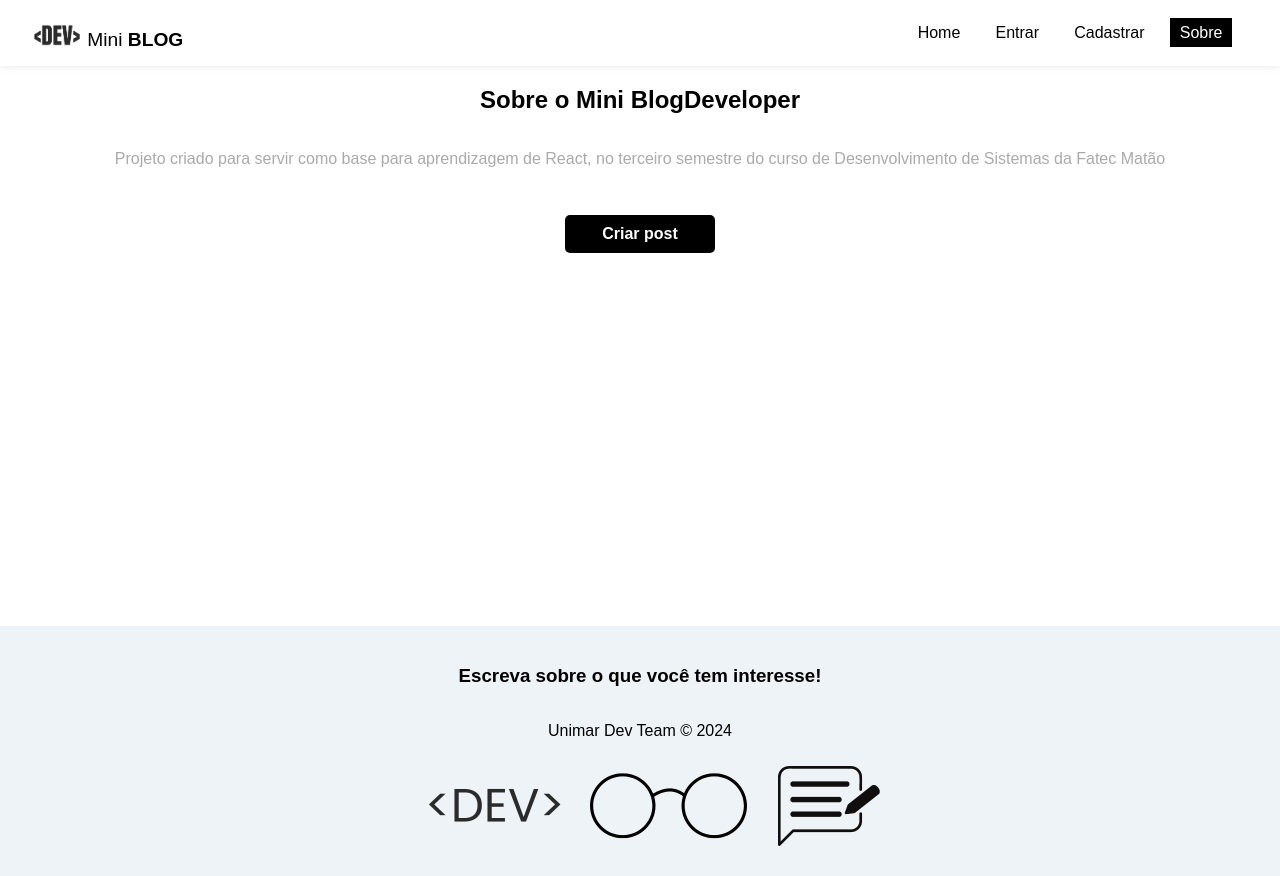
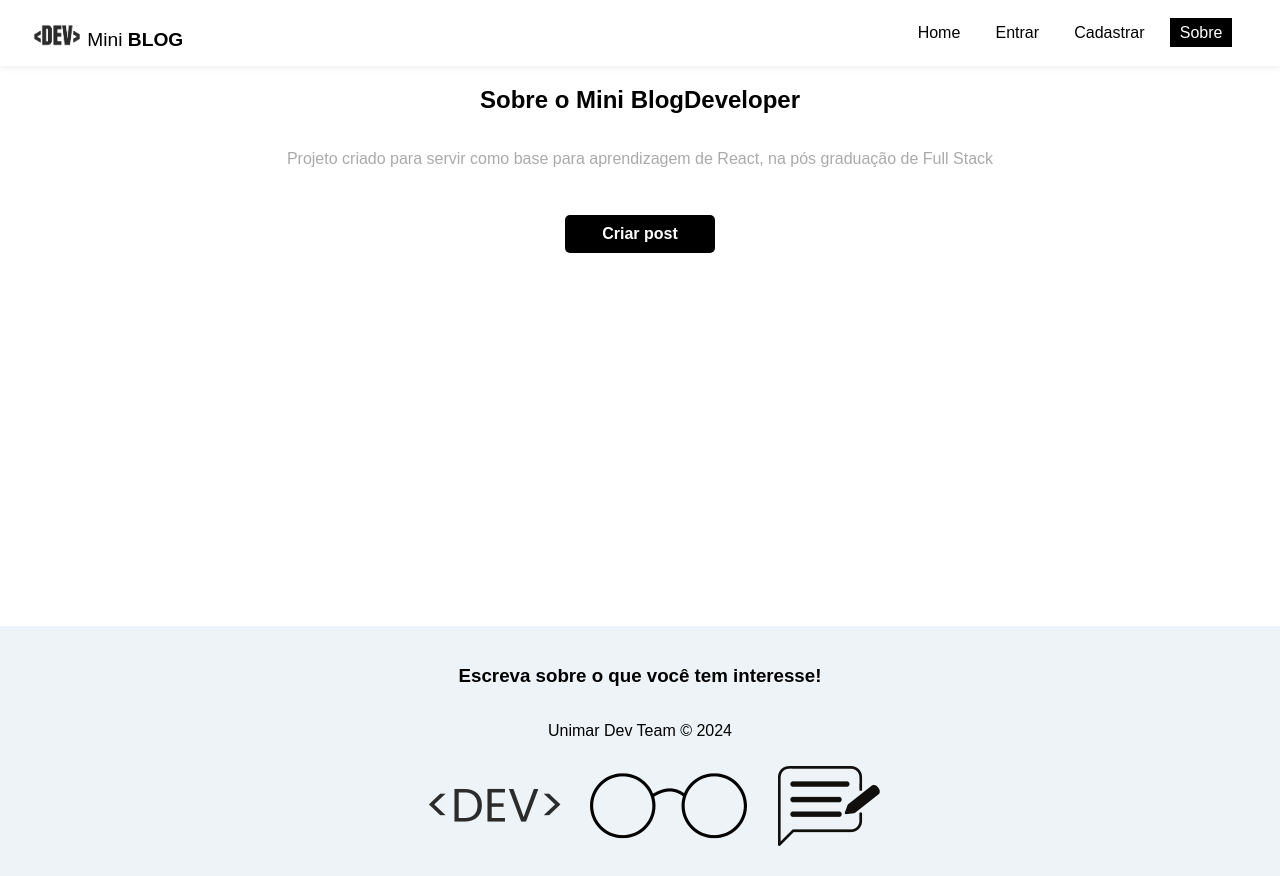
Before and after one commit to ManoLuuL/pos-devops, a React (Vite) app in the folder pos-devops/: page /about in a window 1280 px wide. Built offline with nearby package versions, Linux system fonts and the light colour scheme; no server answers.

Commit message:
fix: ajusta texto

```diff
--- a/pos-devops/src/pages/About/About.jsx
+++ b/pos-devops/src/pages/About/About.jsx
@@ -9,7 +9,7 @@ const About = () => {
         Sobre o Mini <span>Blog</span>Developer
       </h2>
       <p>
-        Projeto criado para servir como base para aprendizagem de React, no terceiro semestre do curso de Desenvolvimento de Sistemas da Fatec Matão
+        Projeto criado para servir como base para aprendizagem de React, na pós graduação de Full Stack
       </p>
       <Link to="/posts/create" className="btn">
         Criar post
```
